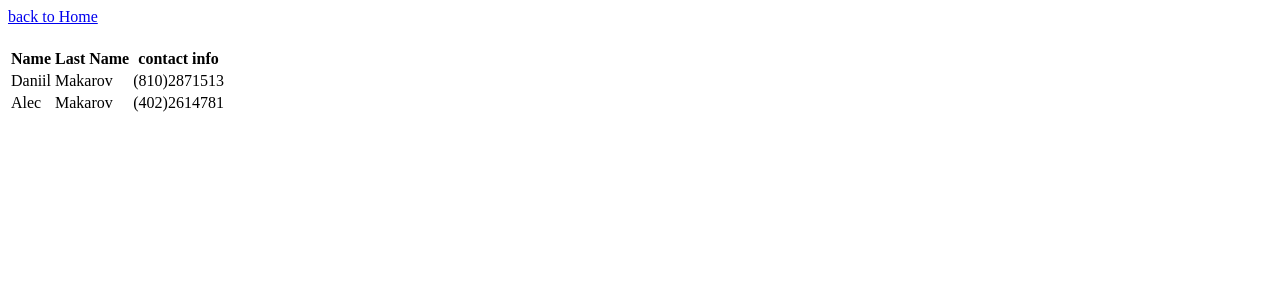
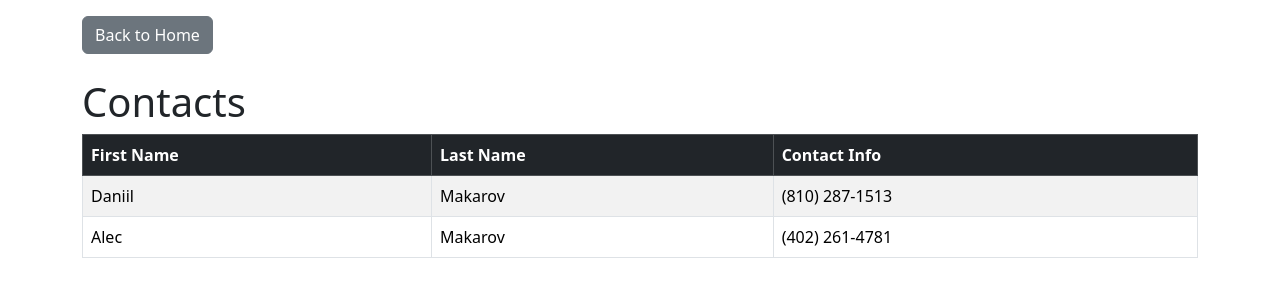
Before and after one commit to cheshireNE/week3-Bootstrap-CSS, a website: page table.html in a window 1280 px wide. Drawn offline with nearby package versions, Linux system fonts and the light colour scheme.

Commit message:
table.html with latest changes

```diff
--- a/package.json
+++ b/package.json
@@ -10,6 +10,7 @@
   "license": "ISC",
   "description": "",
   "dependencies": {
+    "@octokit/rest": "^21.1.1",
     "bootstrap": "^5.3.5",
     "week-2-css": "file:"
   }
--- a/table.html
+++ b/table.html
@@ -1,32 +1,45 @@
 <!DOCTYPE html>
-<html lang="en"></html>
-<a href="index.html">back to Home</a>
-
-
 <html lang="en">
 <head>
+    <meta charset="UTF-8">
+    <meta name="viewport" content="width=device-width, initial-scale=1.0">
     <title>Table</title>
-        <meta charset="UTF-8">
-        <meta name="viewport" content="width=device-width, initial-scale=1">
-        <link href="css/style.css" rel="stylesheet">
+    <!-- Bootstrap CSS -->
+    <link href="https://cdn.jsdelivr.net/npm/bootstrap@5.3.3/dist/css/bootstrap.min.css" rel="stylesheet">
+    <link href="css/style.css" rel="stylesheet"> <!-- Optional custom styles -->
 </head>
-    <body>
-        <h1><Contacts></h1>
-            <table>
+<body class="container">
+
+    <!-- Back to Home Link -->
+    <a href="index.html" class="btn btn-secondary mt-3">Back to Home</a>
+
+    <!-- Table Section -->
+    <h1 class="mt-4">Contacts</h1>
+
+    <table class="table table-striped table-bordered">
+        <thead class="table-dark">
             <tr>
-                    <th>Name</th>
+                <th>First Name</th>
                 <th>Last Name</th>
-                    <th>contact info</th>
+                <th>Contact Info</th>
             </tr>
+        </thead>
+        <tbody>
             <tr>
                 <td>Daniil</td>
                 <td>Makarov</td>
-                    <td>(810)2871513</td>
+                <td>(810) 287-1513</td>
+            </tr>
             <tr>
                 <td>Alec</td>
                 <td>Makarov</td>
-                    <td>(402)2614781</td>
+                <td>(402) 261-4781</td>
             </tr>
+        </tbody>
     </table>
+
+    <!-- Bootstrap JS Bundle -->
+    <script src="https://cdn.jsdelivr.net/npm/bootstrap@5.3.3/dist/js/bootstrap.bundle.min.js"></script>
+
 </body>
 </html>
```
Also changed, not shown: 1 other file. Lines whose indentation alone changed are shown as unchanged.
